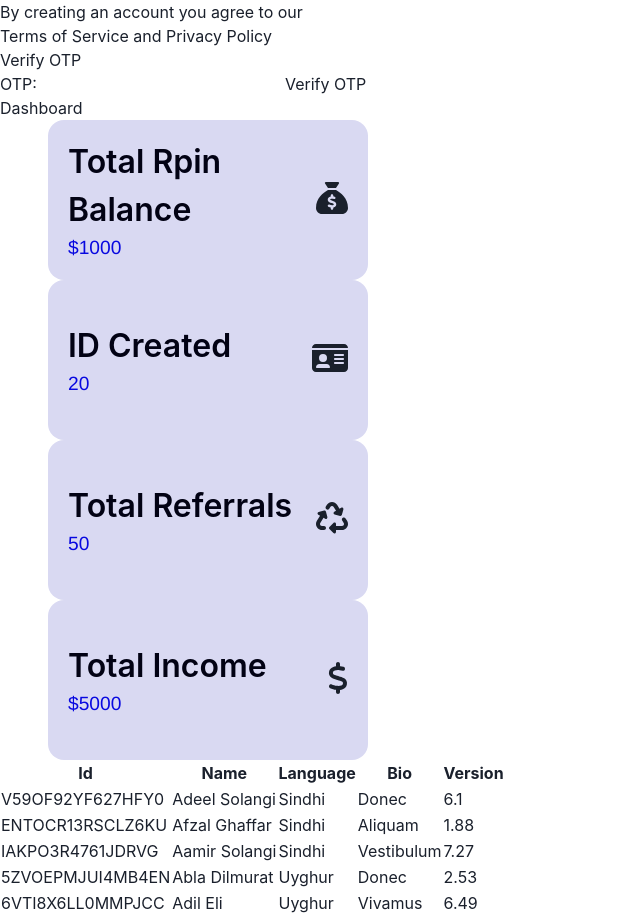
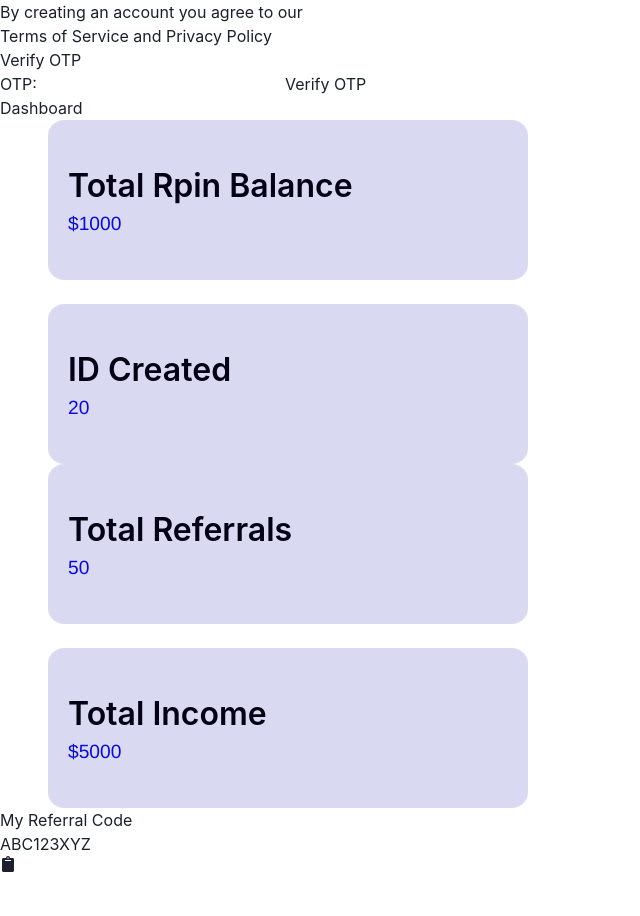
Before and after one commit to vivekpatil2001/growmore, a React (Vite) app in the folder grommor/frontend/: page / in a window 1280 px wide. Shown: the part 120-1036 px from the top of the page, without its empty margins (0-640 px from the left). After the commit the page ends 992 px from the top, so only its background shows below. Built offline with nearby package versions, Linux system fonts and the light colour scheme.

Commit message:
adedd more details

```diff
--- a/grommor/frontend/package.json
+++ b/grommor/frontend/package.json
@@ -20,10 +20,12 @@
     "@heroicons/react": "^2.1.3",
     "axios": "^1.6.8",
     "babel-preset-react": "^6.24.1",
+    "bootstrap": "^5.3.3",
     "font-awesome": "^4.7.0",
     "framer-motion": "^11.1.9",
     "multer": "^1.4.5-lts.1",
     "react": "^18.2.0",
+    "react-bootstrap": "^2.10.2",
     "react-dom": "^18.2.0",
     "react-icons": "^5.2.1",
     "react-router-dom": "^6.23.0",
--- a/grommor/frontend/src/Components/Cards/Cards.css
+++ b/grommor/frontend/src/Components/Cards/Cards.css
@@ -1,7 +1,7 @@
 .card{
 background-color:rgb(217, 217, 242)  ;
    margin-left: 3rem;
-    width: 20rem;
+    width: 30rem;
     height: 10rem;
     border-radius: 1rem;
     padding: 10px 20px;
--- a/grommor/frontend/src/Components/Dashboard/Dashboard.css
+++ b/grommor/frontend/src/Components/Dashboard/Dashboard.css
@@ -1,4 +1,4 @@
-.dashboard-card {
+/* .dashboard-card {
     width: 35rem;
     height: 9rem;
     padding: 1rem;
@@ -26,3 +26,4 @@
     height: 15rem;
     margin: 1rem auto;
   }
+   */
--- a/grommor/frontend/src/Components/Dashboard/Dashboard.jsx
+++ b/grommor/frontend/src/Components/Dashboard/Dashboard.jsx
@@ -1,100 +1,88 @@
-import "./Dashboard.css";
 import Navbar from "../Navbar/Navbar";
-import axios from "axios";
 import Cards from "../Cards/Cards.jsx";
-import { useEffect, useState } from "react";
-import Payment from "../../Razorpay/Payment";
-import reffer from "./Images/reffer.png";
-import reffer2 from "./Images/reffer2.webm";
-import { FaUserCheck } from "react-icons/fa6";
-import { TbArrowsRightLeft } from "react-icons/tb";
-import { BsArrowRightCircleFill } from "react-icons/bs";
-import { FaInstagram, FaTelegram } from "react-icons/fa";
-import { FontAwesomeIcon } from '@fortawesome/react-fontawesome';
-import { faEnvelope, faSackDollar, faIdCard, faRecycle, faDollarSign } from '@fortawesome/free-solid-svg-icons';
-
-const getUserDashboard = async () => {
-  try {
-    const response = await axios.get("http://localhost:5000/user/dashboard");
-    console.log(response);
-  } catch (error) {
-    alert(error.message);
-  }
-};
+import { useState } from "react";
+import { FaClipboard } from "react-icons/fa";
 
 function Dashboard() {
-  const [user, setUser] = useState([
+  const [user] = useState([
     {
-      "name": "Adeel Solangi",
-      "language": "Sindhi",
-      "id": "V59OF92YF627HFY0",
-      "bio": "Donec",
-      "version": 6.1
+      name: "Adeel Solangi",
+      language: "Sindhi",
+      id: "V59OF92YF627HFY0",
+      bio: "Donec",
+      version: 6.1,
     },
     {
-      "name": "Afzal Ghaffar",
-      "language": "Sindhi",
-      "id": "ENTOCR13RSCLZ6KU",
-      "bio": "Aliquam",
-      "version": 1.88
+      name: "Afzal Ghaffar",
+      language: "Sindhi",
+      id: "ENTOCR13RSCLZ6KU",
+      bio: "Aliquam",
+      version: 1.88,
     },
     {
-      "name": "Aamir Solangi",
-      "language": "Sindhi",
-      "id": "IAKPO3R4761JDRVG",
-      "bio": "Vestibulum ",
-      "version": 7.27
+      name: "Aamir Solangi",
+      language: "Sindhi",
+      id: "IAKPO3R4761JDRVG",
+      bio: "Vestibulum ",
+      version: 7.27,
     },
     {
-      "name": "Abla Dilmurat",
-      "language": "Uyghur",
-      "id": "5ZVOEPMJUI4MB4EN",
-      "bio": "Donec ",
-      "version": 2.53
+      name: "Abla Dilmurat",
+      language: "Uyghur",
+      id: "5ZVOEPMJUI4MB4EN",
+      bio: "Donec ",
+      version: 2.53,
     },
     {
-      "name": "Adil Eli",
-      "language": "Uyghur",
-      "id": "6VTI8X6LL0MMPJCC",
-      "bio": "Vivamus",
-      "version": 6.49
-    }
+      name: "Adil Eli",
+      language: "Uyghur",
+      id: "6VTI8X6LL0MMPJCC",
+      bio: "Vivamus",
+      version: 6.49,
+    },
   ]);
+
+  const referralCode = "ABC123XYZ";
+
+  const copyToClipboard = () => {
+    navigator.clipboard.writeText(referralCode).then(
+      () => {
+        alert("Referral code copied to clipboard!");
+      },
+      (err) => {
+        alert("Failed to copy the referral code!");
+      }
+    );
+  };
 
   return (
     <div className="bg-white text-black">
       <Navbar />
       <div className="container mx-auto py-8 px-4">
-        <div className="grid grid-cols-1 sm:grid-cols-2 lg:grid-cols-4 lg:gap-20 gap-6 mr-8 mb-8">
-          <Cards icon={faSackDollar} name="Total Rpin Balance" money="$1000" />
-          <Cards icon={faIdCard} name="ID Created" money="20" />
-          <Cards icon={faRecycle} name="Total Referrals" money="50" />
-          <Cards icon={faDollarSign} name="Total Income" money="$5000" />
+        <div className="grid grid-cols-1 md:grid-cols-2 gap-6 mb-8">
+          <div>
+            <Cards icon="faSackDollar" name="Total Rpin Balance" money="$1000" />
+            <br/>
+            <Cards icon="faIdCard" name="ID Created" money="20" />
+          </div>
+          <div>
+            <Cards icon="faRecycle" name="Total Referrals" money="50" /><br/>
+            <Cards icon="faDollarSign" name="Total Income" money="$5000" />
+          </div>
         </div>
 
-        <div className="overflow-x-auto">
-          <table className="min-w-full divide-y divide-gray-200">
-            <thead className="bg-gray-50">
-              <tr>
-                <th className="px-6 py-3 text-left text-xs font-medium text-gray-500 uppercase tracking-wider">Id</th>
-                <th className="px-6 py-3 text-left text-xs font-medium text-gray-500 uppercase tracking-wider">Name</th>
-                <th className="px-6 py-3 text-left text-xs font-medium text-gray-500 uppercase tracking-wider">Language</th>
-                <th className="px-6 py-3 text-left text-xs font-medium text-gray-500 uppercase tracking-wider">Bio</th>
-                <th className="px-6 py-3 text-left text-xs font-medium text-gray-500 uppercase tracking-wider">Version</th>
-              </tr>
-            </thead>
-            <tbody className="bg-white divide-y divide-gray-200">
-              {user.map((user, i) => (
-                <tr key={i}>
-                  <td className="px-6 py-4 whitespace-nowrap">{user.id}</td>
-                  <td className="px-6 py-4 whitespace-nowrap">{user.name}</td>
-                  <td className="px-6 py-4 whitespace-nowrap">{user.language}</td>
-                  <td className="px-6 py-4 whitespace-nowrap">{user.bio}</td>
-                  <td className="px-6 py-4 whitespace-nowrap">{user.version}</td>
-                </tr>
-              ))}
-            </tbody>
-          </table>
+        <div className="grid grid-cols-1 sm:grid-cols-2 lg:ml-96 lg:grid-cols-4 gap-6">
+          <div className="bg-gray-100 rounded-lg shadow-lg p-6 flex flex-col items-center justify-center">
+            <h2 className="font-bold text-2xl mb-4">My Referral Code</h2>
+            <div className="bg-white px-4 py-2 rounded-md shadow-md text-xl font-semibold flex items-center justify-center sm:justify-start">
+              <span>{referralCode}</span>
+              <FaClipboard
+                className="ml-2 cursor-pointer"
+                onClick={copyToClipboard}
+                title="Copy to clipboard"
+              />
+            </div>
+          </div>
         </div>
       </div>
     </div>
```
Also changed, not shown: 1 other file (tests, documents, lock files or other folders).
